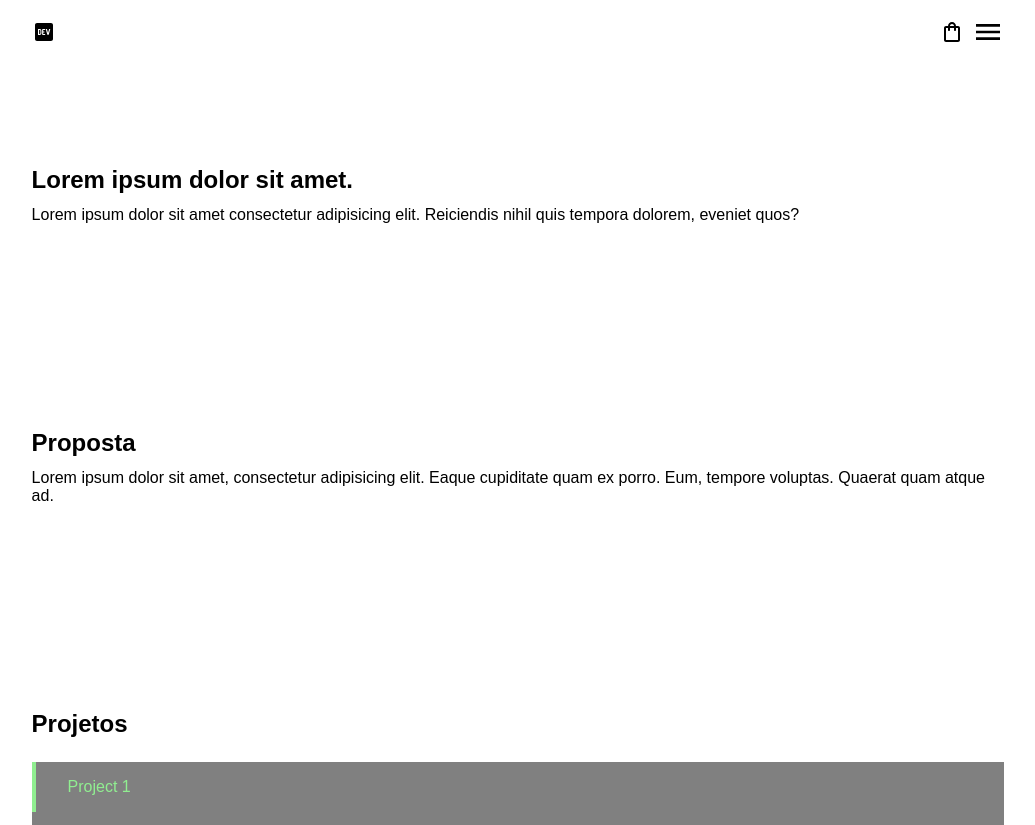
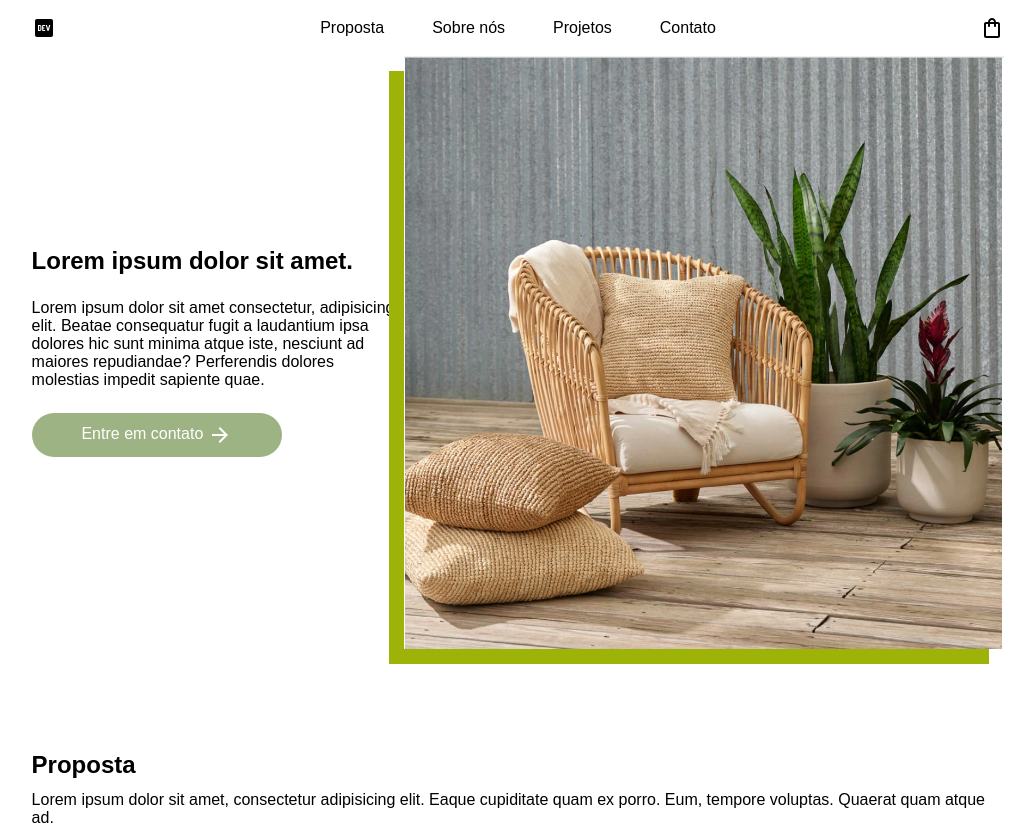
Before and after one commit to paulobarone/furniture, a React (Create React App) app: page / in a window 1280 px wide. Shown: the top 825 px of the page, without its empty margins (122-1157 px from the left). Built offline with nearby package versions, Linux system fonts and the light colour scheme; the HTML template or start-up script is replaced by a standard one.

Commit message:
navbar and showcase responsive finished

```diff
--- /dev/null
+++ b/src/components/Button/Button.css
@@ -0,0 +1,30 @@
+.button {
+  background-color: var(--green);
+  color: white;
+  width: 250px;
+  border-radius: 24px;
+  border: none;
+  padding: 10px 20px;
+  font-size: 16px;
+  cursor: pointer;
+  transition: background-color, width, 0.2s, color 0.2s; /* Transições para cor e background-color */
+}
+
+.button .button-icon {
+  vertical-align: middle;
+  transition: transform 0.2s; /* Transição para o ícone */
+}
+
+.button:hover {
+  background-color: var(--bright-green);
+  width: 255px;
+}
+
+.button:hover .button-icon {
+  transform: translateX(5px); /* Move o ícone 5px para a direita ao passar o mouse */
+}
+
+.button:not(:hover) {
+  background-color: var(--green); /* Restaura o background-color quando não está em hover */
+  width: 250px;
+}
--- /dev/null
+++ b/src/components/Button/Button.jsx
@@ -0,0 +1,6 @@
+import './Button.css';
+import ArrowForwardIcon from '@mui/icons-material/ArrowForward';
+
+export default function Button(props) {
+  return <button className="button">{props.children} {props.arrow && <ArrowForwardIcon className="button-icon" />}</button>
+}
--- a/src/components/Navbar/Navbar.css
+++ b/src/components/Navbar/Navbar.css
@@ -27,10 +27,25 @@ nav {
 }
 
 .navbar-item {
-  text-align: center;
-  font-size: 1.2em;
-  font-weight: 500;
   cursor: pointer;
+  color: var(--GrayishBlue);
+  position: relative;
+}
+
+.navbar-item::after {
+  content: '';
+  position: absolute;
+  bottom: -20px;
+  width: 100%;
+  height: 3px;
+  background: var(--bright-green);
+  display: block;
+  opacity: 0;
+  transition: 0.5s;
+}
+
+.navbar-item:hover::after {
+  opacity: 1;
 }
 
 .nav-right {
@@ -46,3 +61,28 @@ nav {
 .hidden {
   visibility: hidden;
 }
+
+@media screen and (min-width: 768px) {
+  nav {
+    justify-content: space-between;
+  }
+
+  .navbar-items {
+    padding: 0;
+    width: auto;
+    flex-direction: row;
+    visibility: visible;
+    position: static;
+    background: none;
+    transform: none;
+    gap: 48px;
+  }
+
+  .navbar-item {
+    font-size: 16px;
+  }
+
+  .icon-container {
+    display: none;
+  }
+}
--- a/src/components/Navbar/Navbar.jsx
+++ b/src/components/Navbar/Navbar.jsx
@@ -15,15 +15,17 @@ export default function Navbar(props) {
   return (
     <nav>
       <LogoDevIcon />
+      <ul className={`navbar-items ${!menuOpen && 'hidden'}`}>
+        {props.navbarItems.map((item, index) => {
+          return <li className='navbar-item' onClick={() => setMenuOpen(false)} key={index}>{item}</li>
+        })}
+      </ul>
       <div className='nav-right'>
         <ShoppingBagOutlinedIcon className='shopping-bag' />
-        { menuOpen ? <MenuOpenIcon sx={{fontSize: 32}} onClick={handleMenu} className='menu' /> : <MenuIcon sx={{fontSize: 32}} onClick={handleMenu} className='menu' /> }
+        <div className="icon-container">
+          { menuOpen ? <MenuOpenIcon sx={{fontSize: 32}} onClick={handleMenu} className='menu' /> : <MenuIcon sx={{fontSize: 32}} onClick={handleMenu} className='menu' /> }
+        </div>
       </div>
-        <ul className={`navbar-items ${!menuOpen && 'hidden'}`}>
-          {props.navbarItems.map((item, index) => {
-            return <li className='navbar-item' onClick={() => setMenuOpen(false)} key={index}>{item}</li>
-          })}
-        </ul>
     </nav>
   )
 }
--- a/src/components/Showcase/Showcase.css
+++ b/src/components/Showcase/Showcase.css
@@ -1,9 +1,27 @@
 .showcase {
-  padding: 8% 12%;
+  padding: 0 12%;
+  display: flex;
+  align-items: center;
 }
 
 .textgroup {
   display: flex;
   flex-direction: column;
-  gap: 12px;
+  gap: 24px;
+  max-width: 500px;
 }
+
+.showcase-img {
+  width: 600px;
+  -webkit-box-shadow: -15px 15px 0px 0px rgba(158,179,8,1);
+-moz-box-shadow: -15px 15px 0px 0px rgba(158,179,8,1);
+box-shadow: -15px 15px 0px 0px rgba(158,179,8,1);
+}
+
+@media screen and (min-width: 1024px) {
+  .showcase {
+    display: flex;
+    flex-direction: row;
+    justify-content: space-between;
+  }
+}
--- a/src/components/Showcase/Showcase.jsx
+++ b/src/components/Showcase/Showcase.jsx
@@ -1,4 +1,7 @@
 import "./Showcase.css";
+import showcaseImg from '../../assets/showcase.png';
+import Button from "../Button/Button";
+
 
 export default function Showcase() {
   return (
@@ -6,10 +9,11 @@ export default function Showcase() {
       <div className="textgroup">
         <h1 className="title">Lorem ipsum dolor sit amet.</h1>
         <p className="description">
-          Lorem ipsum dolor sit amet consectetur adipisicing elit. Reiciendis
-          nihil quis tempora dolorem, eveniet quos?
+          Lorem ipsum dolor sit amet consectetur, adipisicing elit. Beatae consequatur fugit a laudantium ipsa dolores hic sunt minima atque iste, nesciunt ad maiores repudiandae? Perferendis dolores molestias impedit sapiente quae.
         </p>
+        <Button arrow={true}>Entre em contato</Button>
       </div>
+      <img className="showcase-img" src={showcaseImg} alt='Imagem ilustrativa de móveis naturais' />
     </section>
   );
 }
--- a/src/index.css
+++ b/src/index.css
@@ -1,6 +1,7 @@
 :root {
   --beige: #FAF1E4;
   --light-green: #CEDEBD;
+  --bright-green: #A8DF8E;
   --green: #9EB384;
   --dark-green: #435334;
 }
```
Also changed, not shown: src/assets/showcase.png (added).
